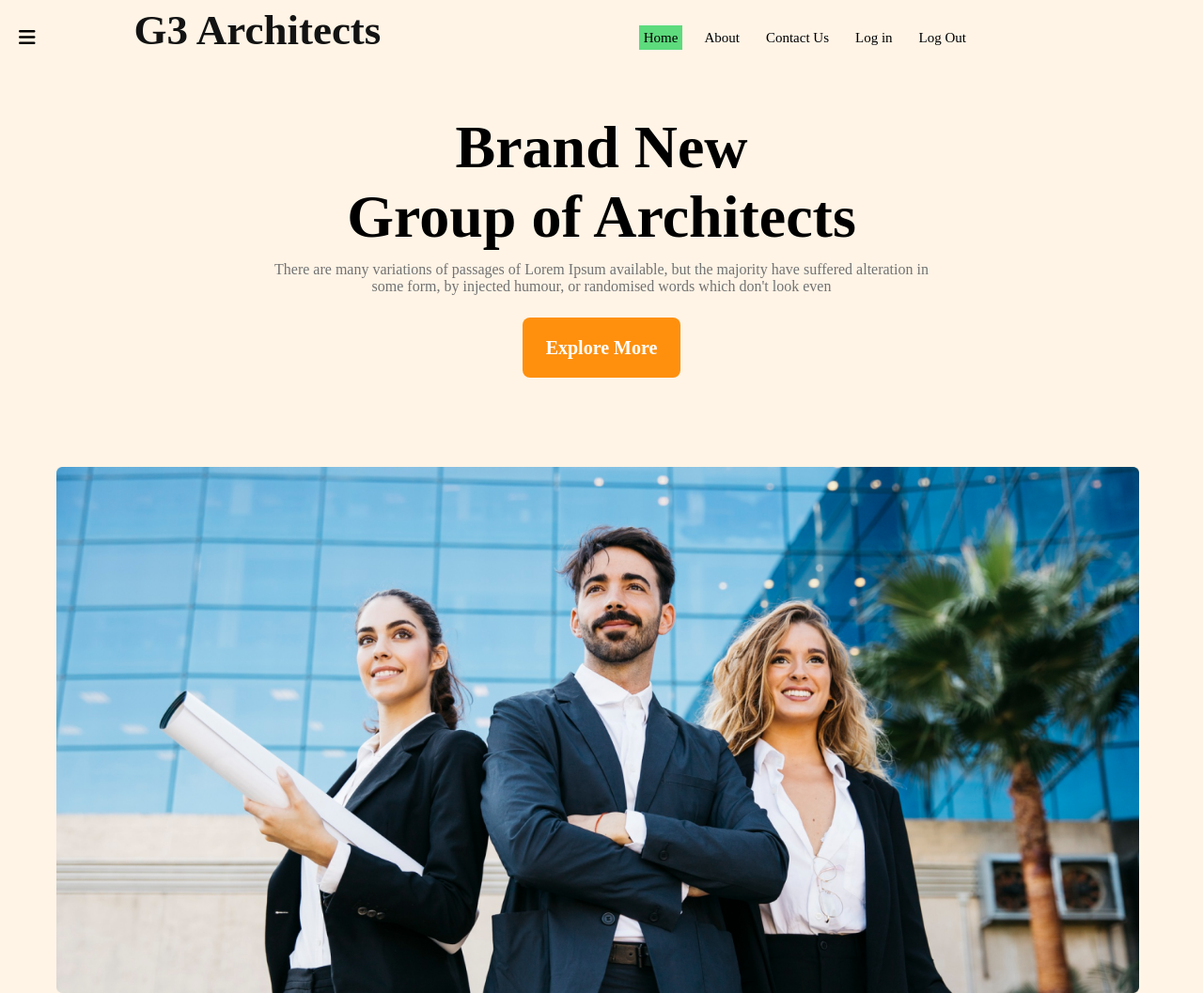
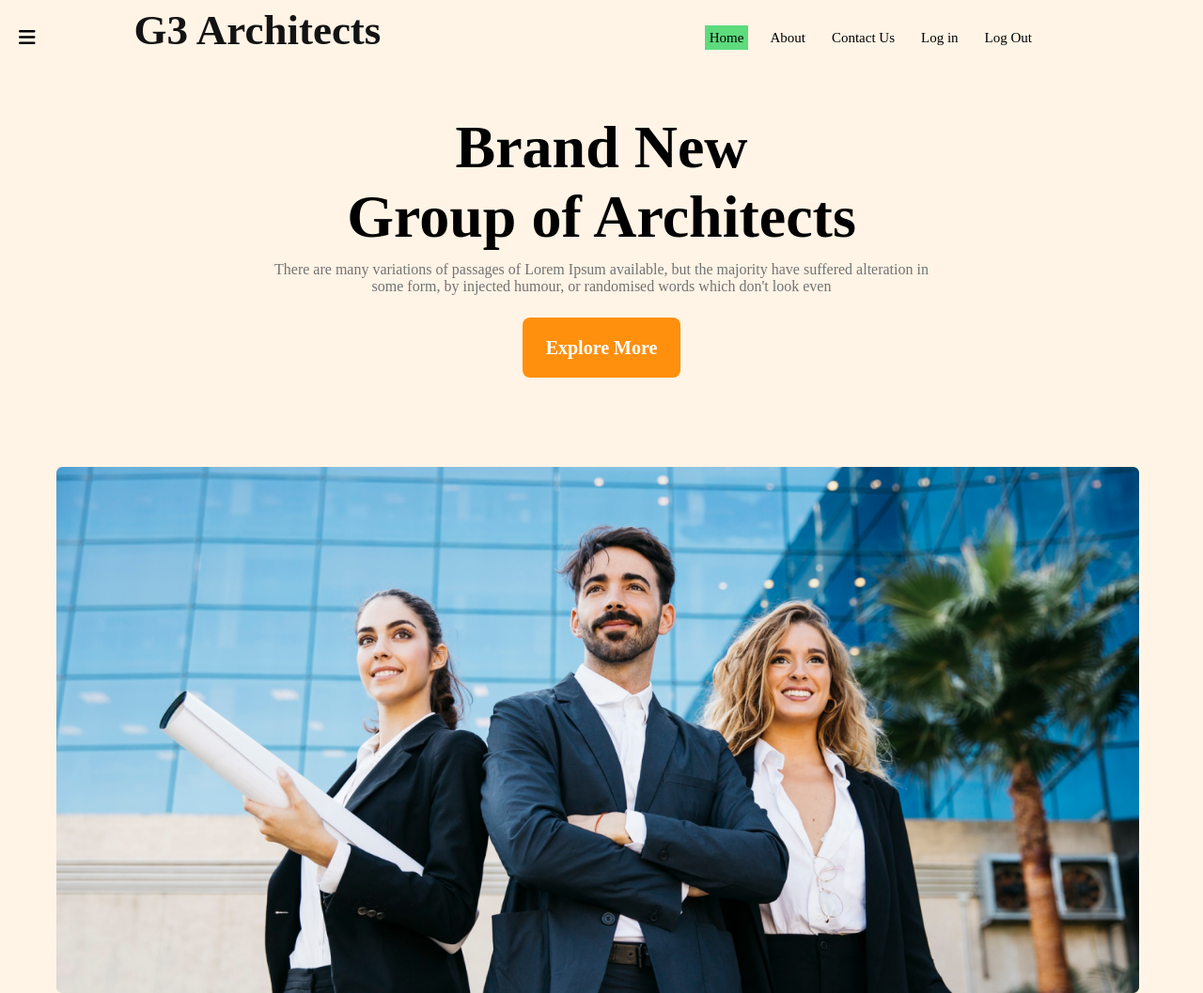
Before and after one commit to soumicshahriar/assignment, a plain HTML site: page index.html in a window 1280 px wide. Shown: the top 1057 px of the page at 94% size. Drawn offline with Linux system fonts and the light colour scheme.

Commit message:
added all final

```diff
--- a/styles/style.css
+++ b/styles/style.css
@@ -26,7 +26,7 @@ nav{
 }
 nav ul{
   float: right;
-  margin-right: 240px;
+  margin-right: 170px;
 }
 nav ul li{
   display: inline-block;
```
